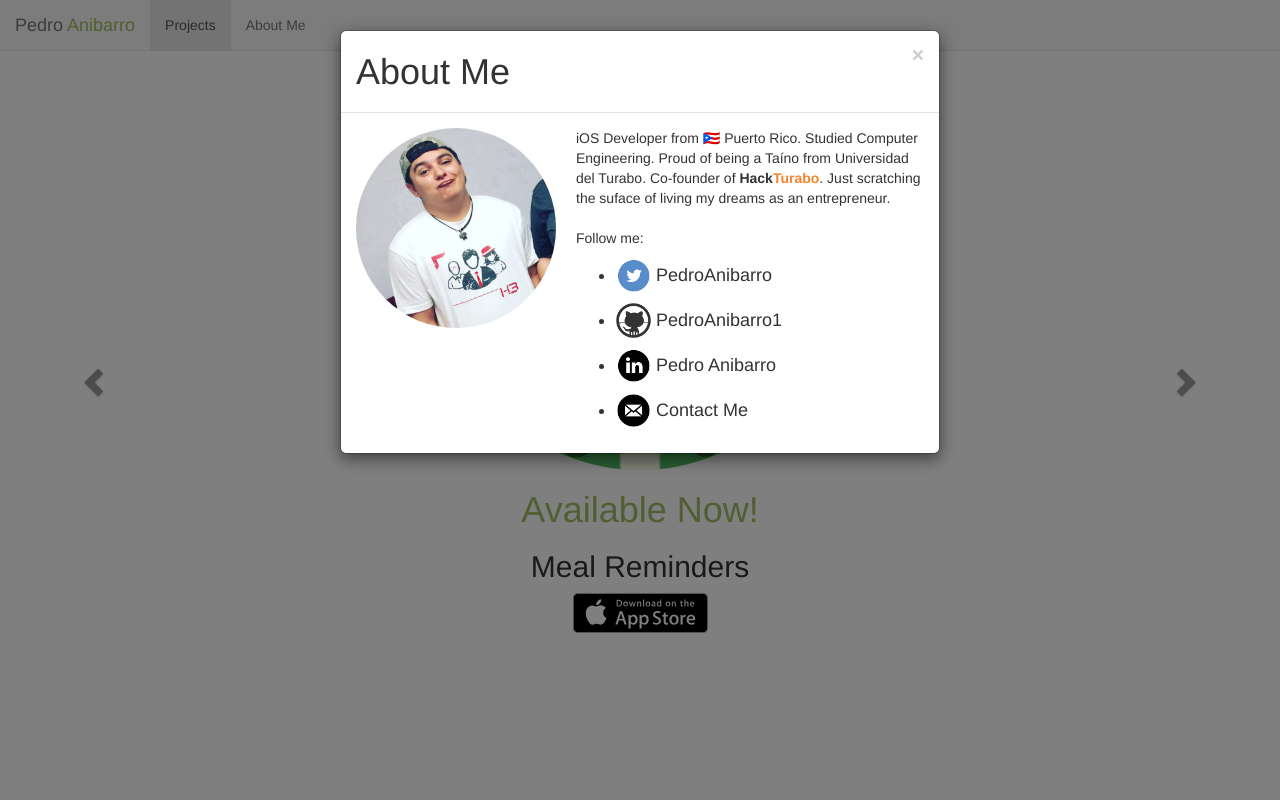
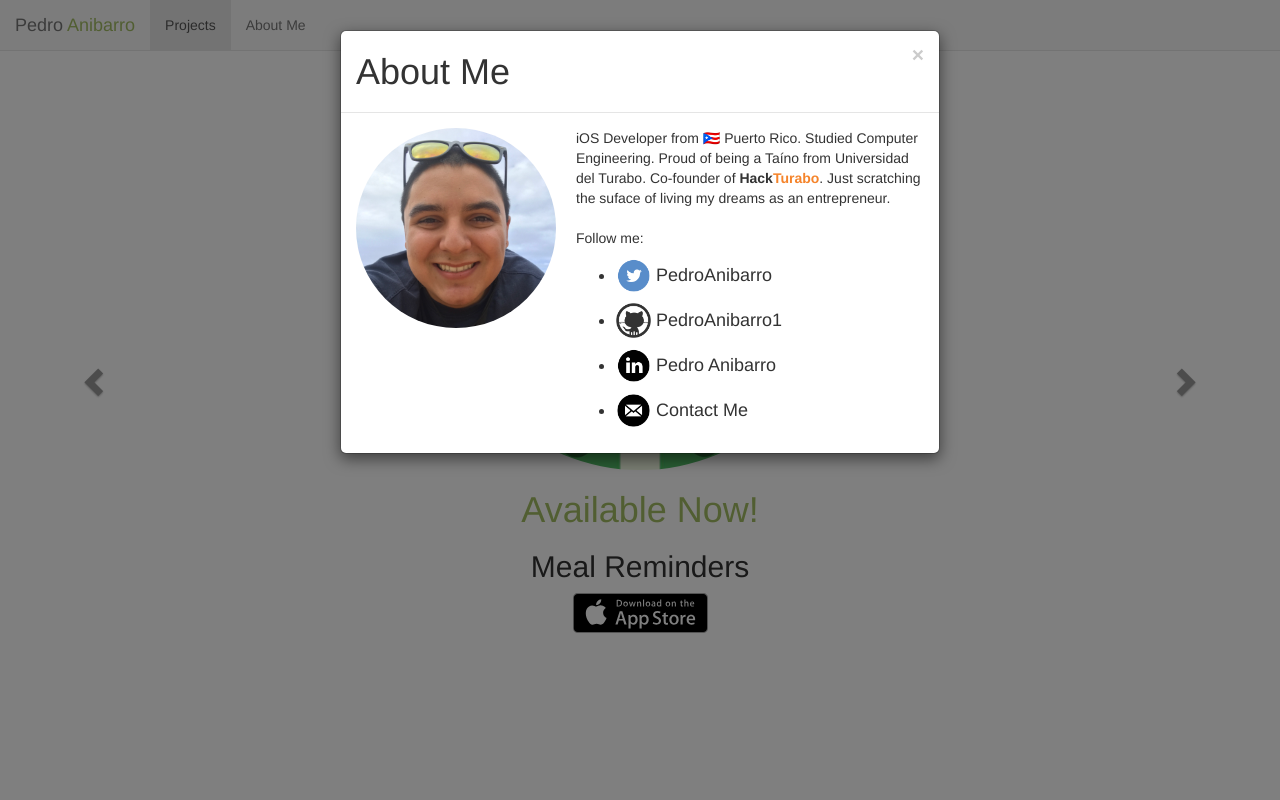
Before and after one commit to PedroAnibarro1/WebPage, a plain HTML site: page public/index.html in a window 1280 px wide. Both pictures are taken after a click on the link "About Me". Shown: the top 800 px of the page. Drawn offline with Linux system fonts and the light colour scheme.

Commit message:
changed profile pic

```diff
--- a/public/index.html
+++ b/public/index.html
@@ -326,7 +326,7 @@
 
                         <div class="media">
                             <a class="pull-left" href="#">
-                                <img class="media-object img-responsive img-circle" src="images/Hackers/Pedro Anibarro 2.png" alt="Image">
+                                <img class="media-object img-responsive img-circle" src="images/Hackers/Pedro Anibarro 3.jpg" alt="Image">
                             </a>
                             <div class="media-body">
                                 <p>
```
Also changed, not shown: public/images/Hackers/Pedro Anibarro 3.jpg (added).
